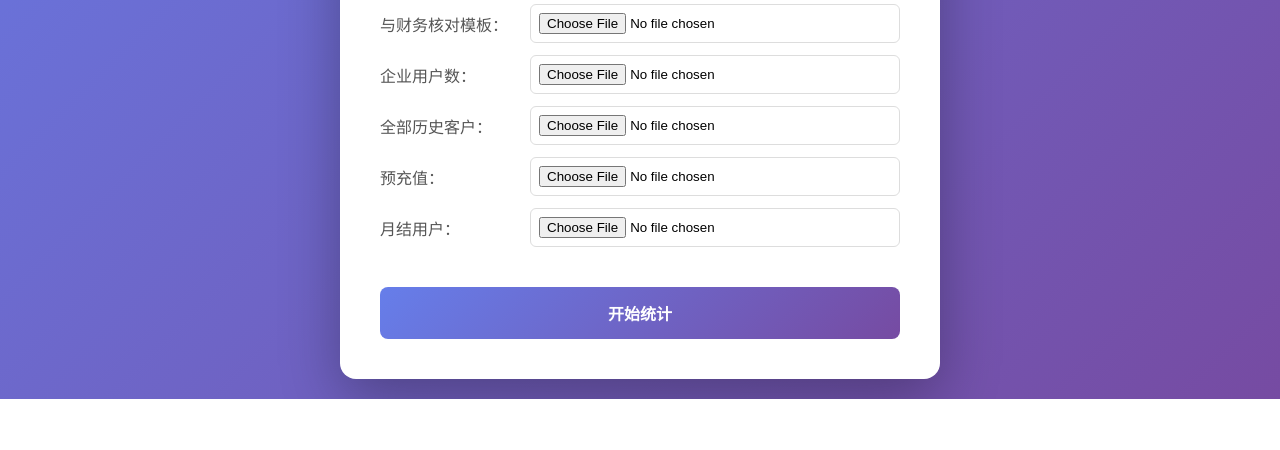
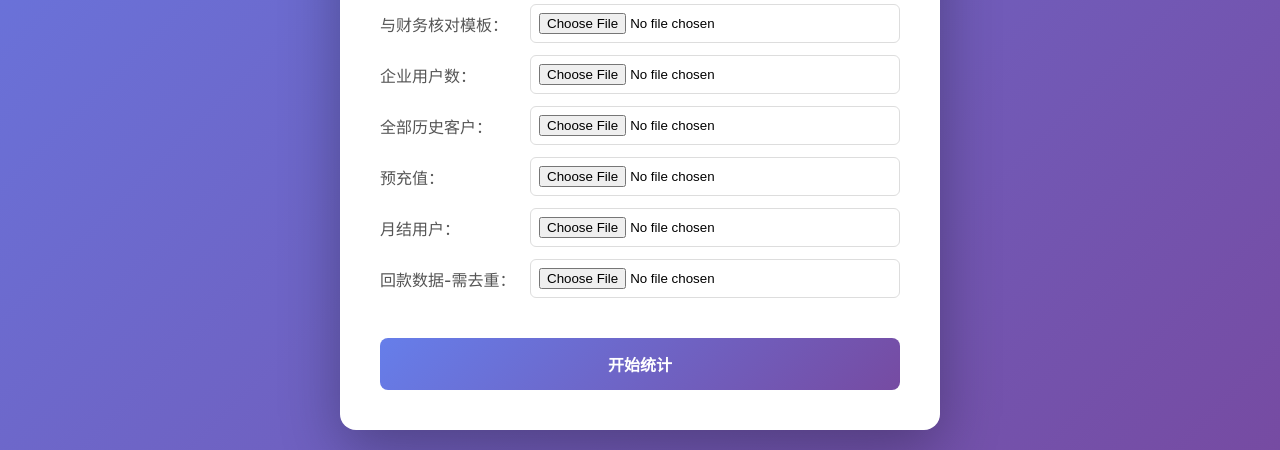
Before and after one commit to imwangl/org-stat-tool, a Flask app: page / in a window 1280 px wide. Shown: the part 561-1011 px from the top of the page. Before the commit the page ends 960 px from the top, so only its background shows below. Run offline with Flask 3, Linux system fonts and the light colour scheme; parts of the project's set-up code (start-up, migrations or seed data) failed here and were passed over.

Commit message:
feat: 添加回款数据上传按钮

```diff
--- a/app.py
+++ b/app.py
@@ -329,7 +329,8 @@ def upload_single():
         'company': '企业用户数.xlsx',       # 企业用户数
         'all_history': '历史客户_全部.xlsx', # 全部历史客户
         'prepaid': '预充值.xlsx',           # 预充值
-        'monthly': '月结用户.xlsx',         # 月结用户
+        'monthly': '月结用户.xlsx',
+        'repayment': '回款数据-需去重.xlsx',         # 月结用户
     }
 
     # 保存上传的文件
--- a/templates/index.html
+++ b/templates/index.html
@@ -197,6 +197,12 @@
                 <input type="file" id="file_monthly" accept=".xlsx,.xls">
             </div>
             <div class="file-status" id="status_monthly"></div>
+
+            <div class="file-row">
+                <label>回款数据-需去重：</label>
+                <input type="file" id="file_repayment" accept=".xlsx,.xls">
+            </div>
+            <div class="file-status" id="status_repayment"></div>
         </div>
 
         <button class="btn" id="submitBtn" onclick="submitForm()">
@@ -255,7 +261,7 @@
             formData.append('company', document.getElementById('file_company').files[0] || null);
             formData.append('all_history', document.getElementById('file_all_history').files[0] || null);
             formData.append('prepaid', document.getElementById('file_prepaid').files[0] || null);
-            formData.append('monthly', document.getElementById('file_monthly').files[0] || null);
+            formData.append('monthly', 'repayment', document.getElementById('file_monthly').files[0] || null);
 
             fetch('/upload_single', {
                 method: 'POST',
```
